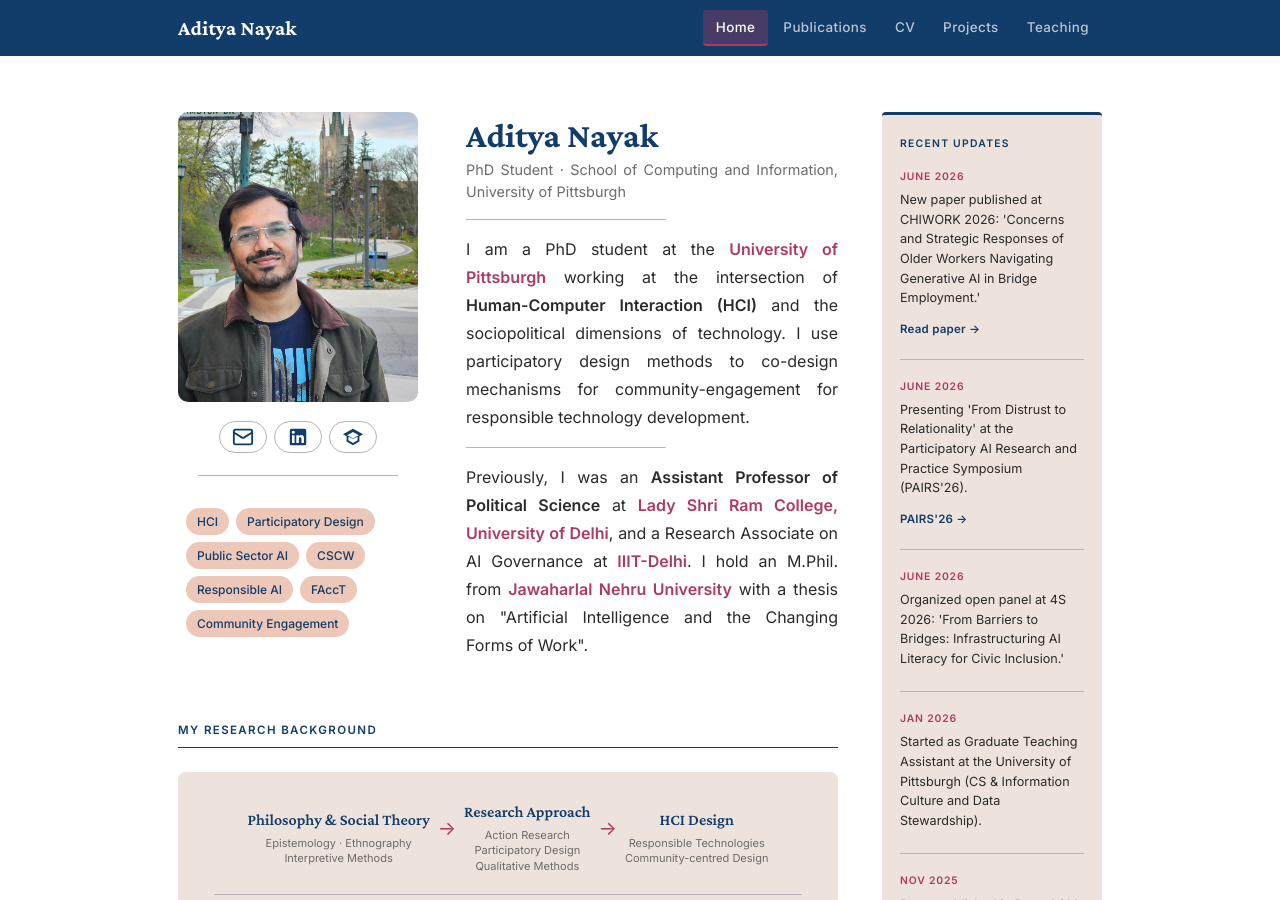
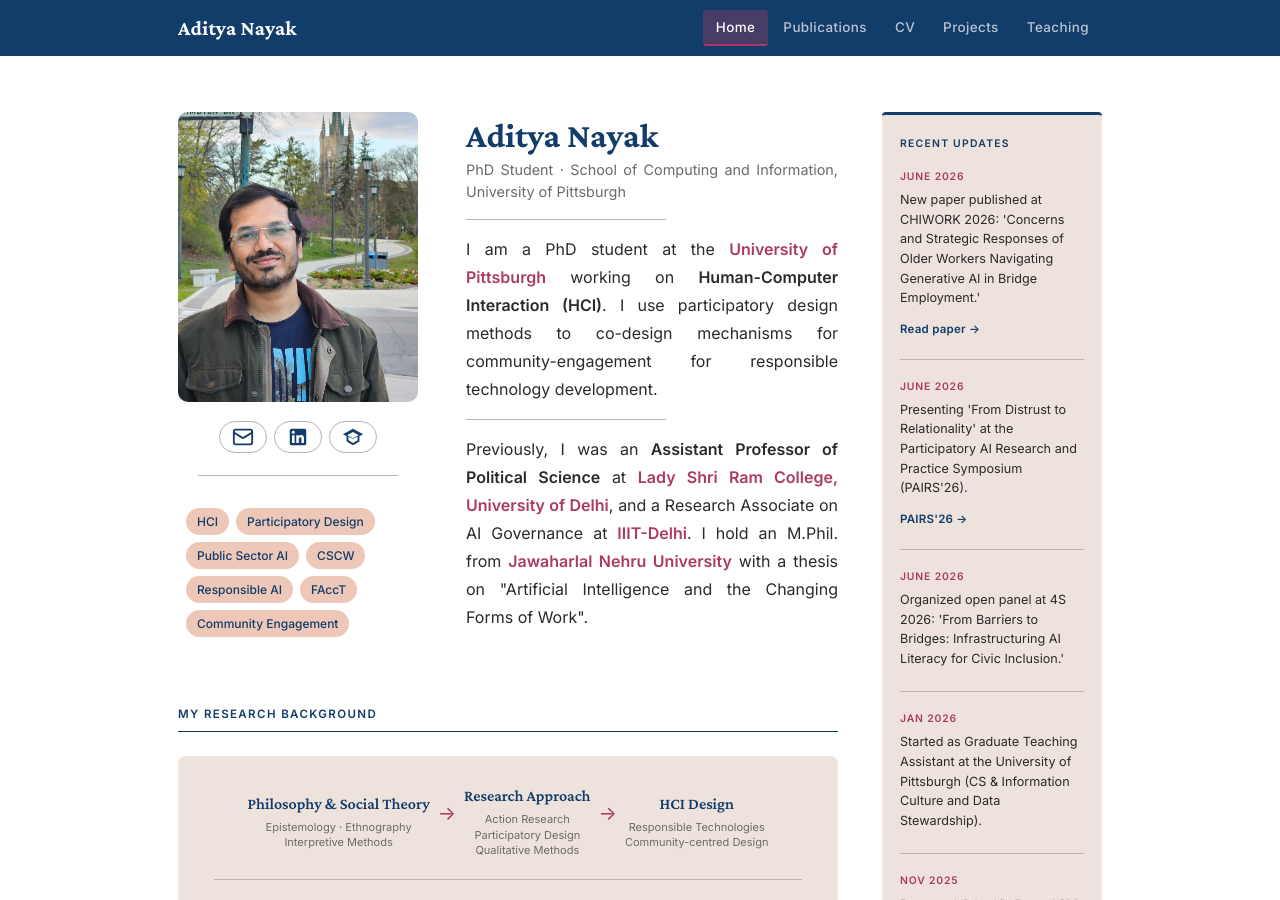
Before and after one commit to adityanayak-info/adityanayak-info.github.io, a Jekyll site: the page built from index.md, in a window 1280 px wide and 900 px high. Built offline with Jekyll 4.4.1, drawn with Linux system fonts in a browser that asks for light colours.

Commit message:
Update index.md

```diff
--- a/index.md
+++ b/index.md
@@ -62,7 +62,7 @@ permalink: /
 
     <hr class="profile-rule">
 
-    <p>I am a PhD student at the <a class="inst-link" href="https://www.sci.pitt.edu" target="_blank">University of Pittsburgh</a> working at the intersection of <strong>Human-Computer Interaction (HCI)</strong> and the sociopolitical dimensions of technology. I use participatory design methods to co-design mechanisms for community-engagement for responsible technology development.</p>
+    <p>I am a PhD student at the <a class="inst-link" href="https://www.sci.pitt.edu" target="_blank">University of Pittsburgh</a> working on <strong>Human-Computer Interaction (HCI)</strong>. I use participatory design methods to co-design mechanisms for community-engagement for responsible technology development.</p>
 
     <hr class="profile-rule">
 
```
